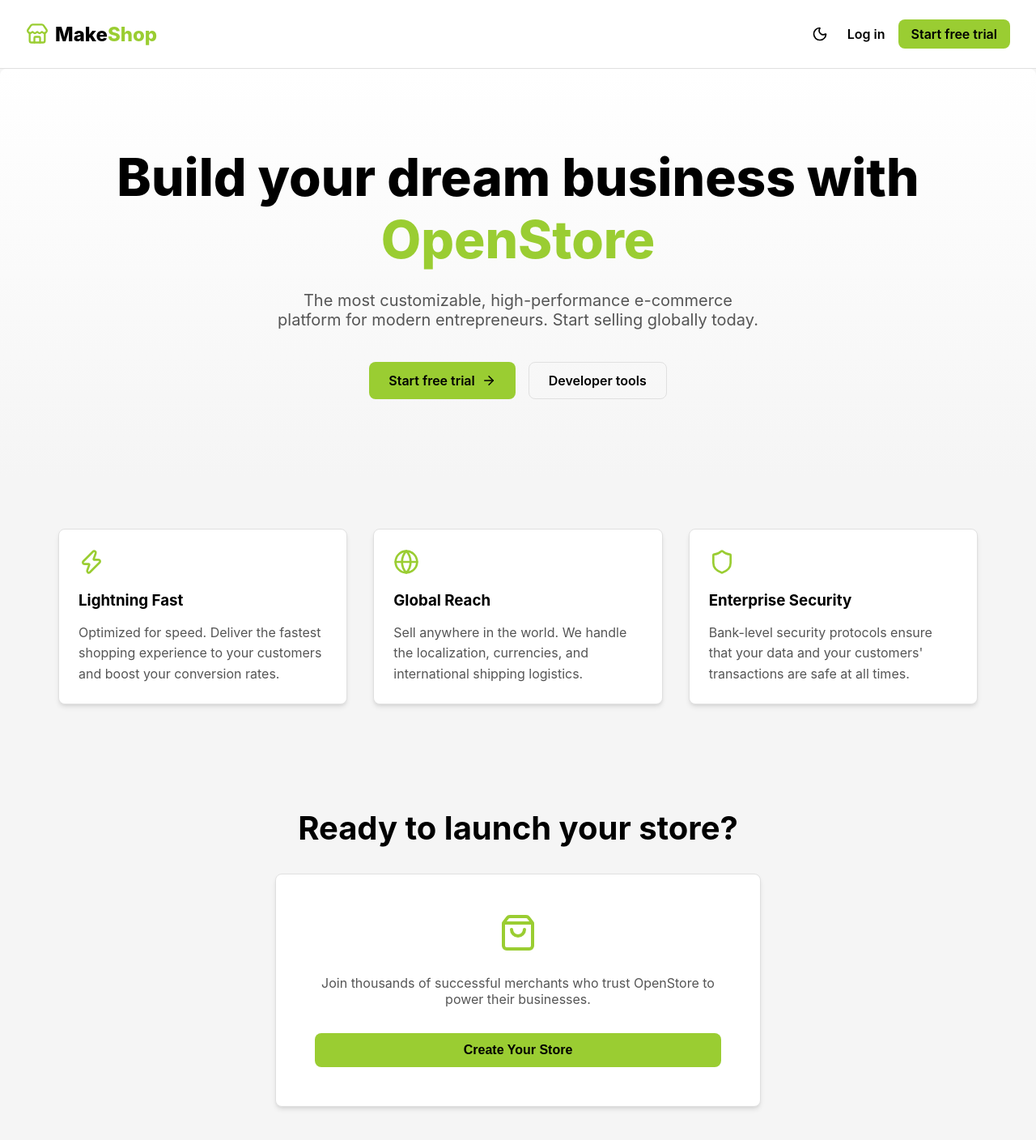
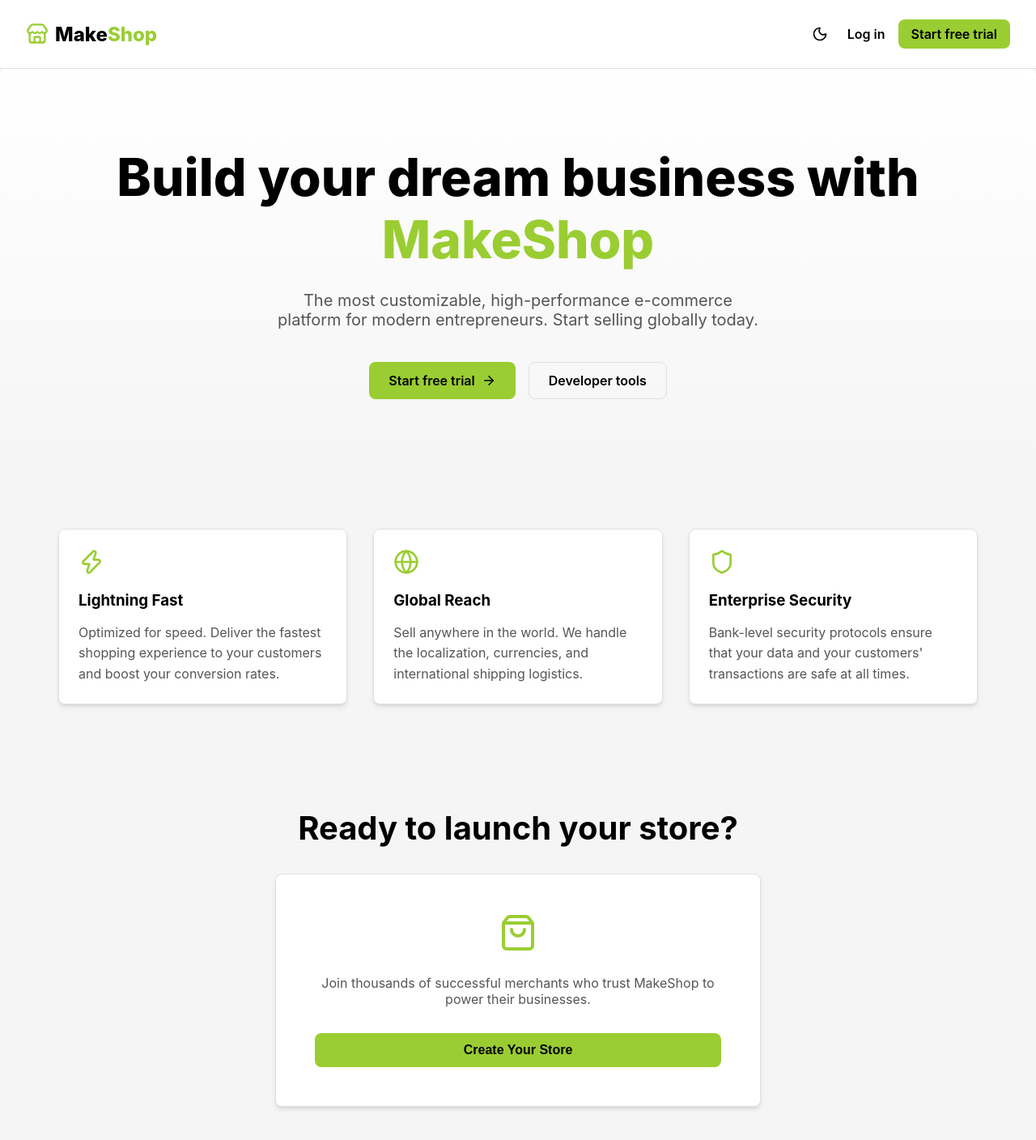
Before and after one commit to Lazheart/MakeShop, a React (Vite) app in the folder frontend/: page / in a window 1280 px wide. Shown: the top 1408 px of the page at 81% size. Built offline with nearby package versions, Linux system fonts and the light colour scheme; no server answers.

Commit message:
Change 'Open Store' text to 'Make Shop'
linea 10 y 62

```diff
--- a/frontend/src/pages/home/HomePage.tsx
+++ b/frontend/src/pages/home/HomePage.tsx
@@ -7,7 +7,7 @@ export default function HomePage() {
     <div className="animate-fade-in">
       <section className="hero" style={{ borderRadius: 'var(--border-radius)', overflow: 'hidden' }}>
         <h1>
-          Build your dream business with <span>OpenStore</span>
+          Build your dream business with <span>MakeShop</span>
         </h1>
         <p>
           The most customizable, high-performance e-commerce platform for modern entrepreneurs. Start selling globally today.
@@ -59,7 +59,7 @@ export default function HomePage() {
         <div className="card" style={{ maxWidth: '600px', margin: '0 auto', padding: '3rem' }}>
           <ShoppingBag size={48} color="var(--primary)" style={{ margin: '0 auto 1.5rem' }} />
           <p style={{ marginBottom: '2rem', color: 'var(--text-secondary)' }}>
-            Join thousands of successful merchants who trust OpenStore to power their businesses.
+            Join thousands of successful merchants who trust MakeShop to power their businesses.
           </p>
           <button className="btn btn-primary" style={{ width: '100%' }}>
 
```
